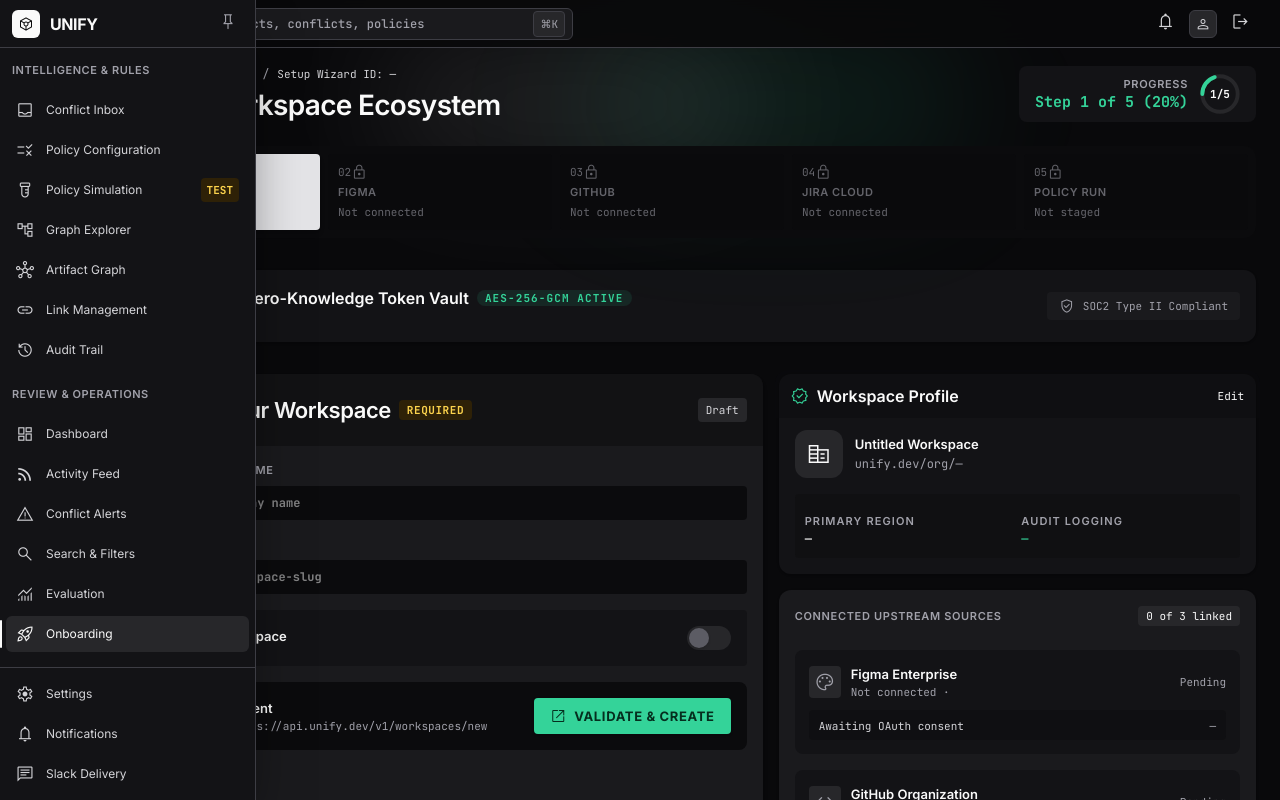
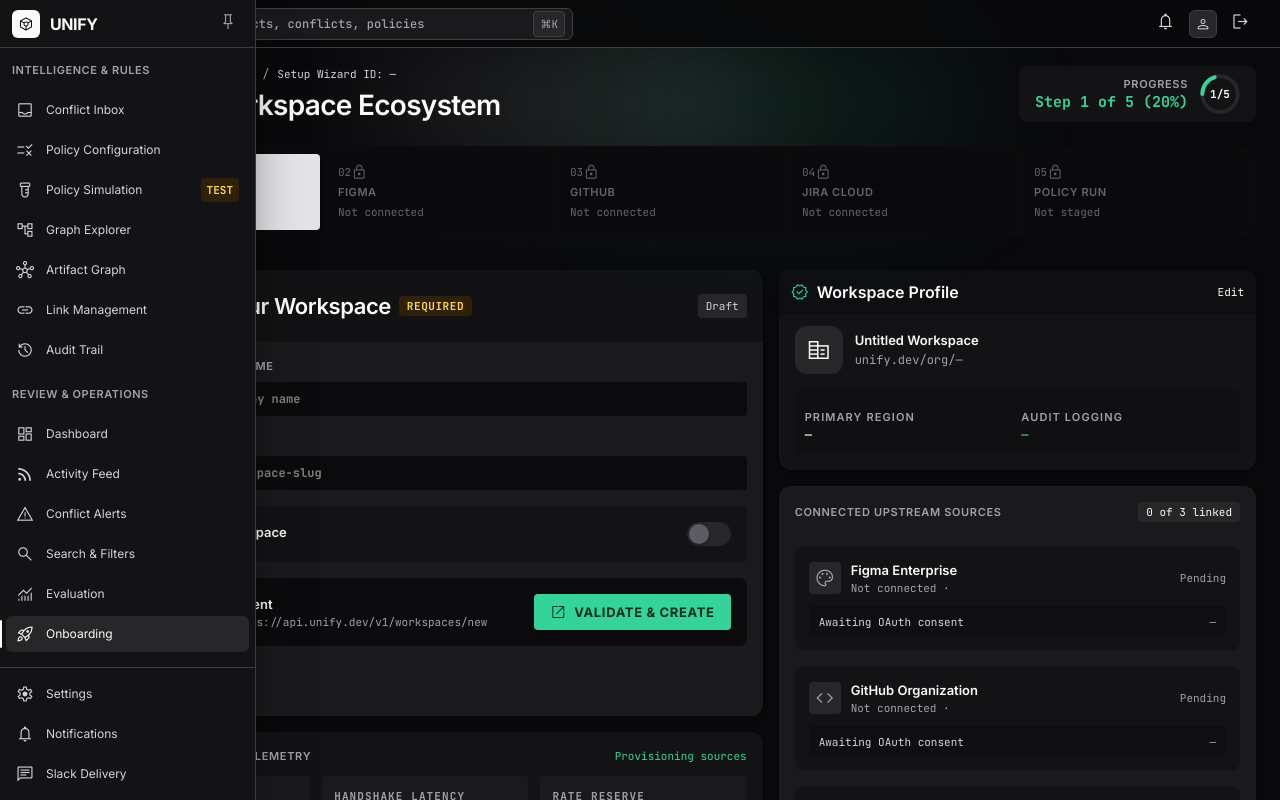
Before and after one commit to abdullahamin231/fyp, a Next.js app in the folder apps/web/: page /onboarding in a window 1280 px wide. Shown: the top 800 px of the page. Built offline with nearby package versions, Linux system fonts and the light colour scheme.

Commit message:
remove faltu banner

```diff
--- a/apps/web/src/components/onboarding/onboarding-wizard.tsx
+++ b/apps/web/src/components/onboarding/onboarding-wizard.tsx
@@ -339,31 +339,6 @@
         </div>
       </section>
 
-      {/* Security protocol architecture banner */}
-      <section className="w-full mt-8 bg-surface-container-low rounded-xl p-4 shadow-sm">
-        <div className="flex flex-col lg:flex-row items-start lg:items-center justify-between gap-4">
-          <div className="flex items-start gap-4">
-            <div className="w-10 h-10 rounded-lg bg-surface-container-highest flex items-center justify-center flex-shrink-0">
-              <Icon name="shield_lock" className="text-secondary text-[22px]" />
-            </div>
-            <div>
-              <div className="flex items-center gap-2">
-                <span className="font-headline-sm text-headline-sm text-on-surface">
-                  Enterprise Zero-Knowledge Token Vault
-                </span>
-                <span className="px-2 py-0.2 rounded-full bg-secondary/10 text-secondary font-mono-code text-eyebrow uppercase font-semibold">
-                  AES-256-GCM Active
-                </span>
-              </div>
-            </div>
-          </div>
-          <div className="flex items-center gap-2 self-end lg:self-center flex-shrink-0 bg-surface-container px-3 py-1.5 rounded">
-            <Icon name="verified_user" className="text-muted text-[16px]" />
-            <span className="font-mono-code text-micro-label text-muted">SOC2 Type II Compliant</span>
-          </div>
-        </div>
-      </section>
-
       {/* Main asymmetric bento workspace */}
       <div className="grid grid-cols-12 gap-4 items-start mt-8">
         <div className="col-span-12 lg:col-span-7 flex flex-col gap-4">
```
